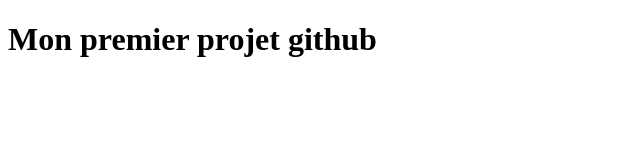
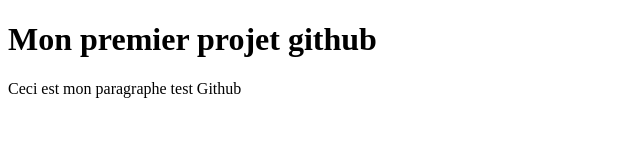
Before and after one commit to Guillaumedook/mon-projet, a plain HTML site: page index.html in a window 1280 px wide. Shown: the whole page, without its empty margins (0-640 px from the left). Drawn offline with Linux system fonts and the light colour scheme.

Commit message:
Ajout du paragraphe test

```diff
--- a/index.html
+++ b/index.html
@@ -7,5 +7,6 @@
 </head>
 <body>
     <h1>Mon premier projet github</h1>
+    <p>Ceci est mon paragraphe test Github</p>
 </body>
 </html>
```
